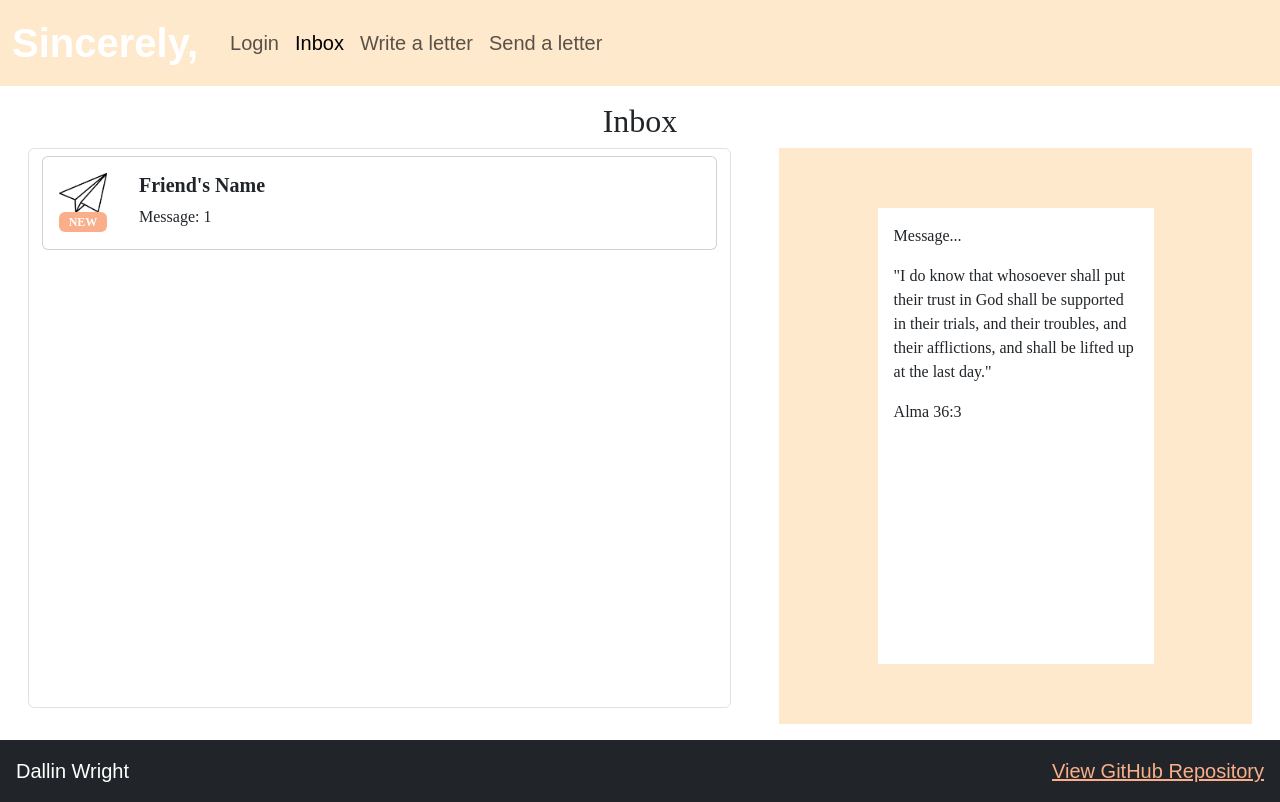
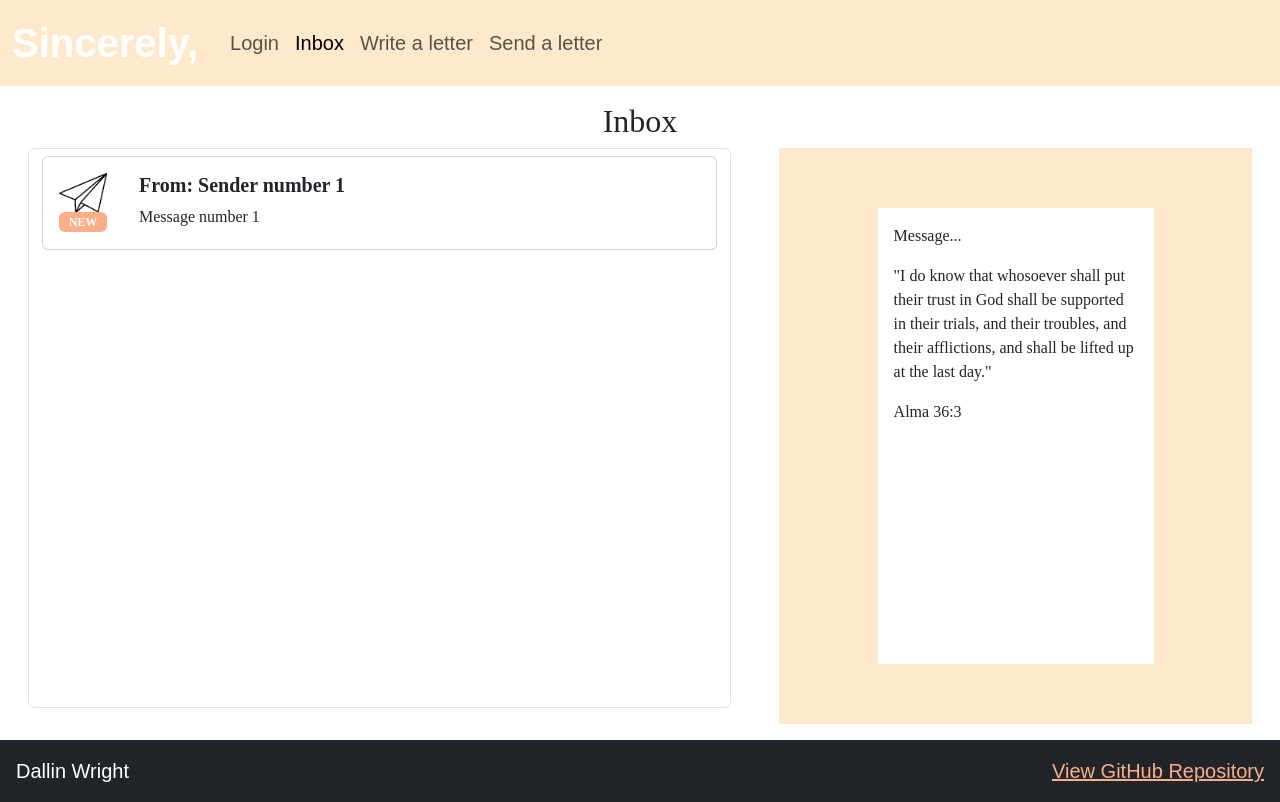
Before and after one commit to Leeway001Write/startup, a React (Vite) app: page /inbox in a window 1280 px wide. Built offline with nearby package versions, Linux system fonts and the light colour scheme; a web font is replaced by a local one.

Commit message:
JS Inbox: Messages are now an object indicating sender and content

```diff
--- a/src/inbox/inbox.jsx
+++ b/src/inbox/inbox.jsx
@@ -25,7 +25,7 @@ export default function Inbox() {
                 <div className="messages border rounded flex-fill overflow-y-scroll">
 
                     { messagesList.map((msg, i) => (
-                        <MessageCard key={i} text={msg} />
+                        <MessageCard key={i} sender={msg.sender} content={msg.content} />
                     ))}
 
                 </div>
--- a/src/inbox/messageCard.jsx
+++ b/src/inbox/messageCard.jsx
@@ -3,7 +3,7 @@ import './inbox.css';
 
 import plane from '../assets/paper-plane.png';
 
-export default function MessageCard({ text }) {
+export default function MessageCard({ sender, content }) {
     return (
         <button className="btn w-100">
             <div className="card d-flex flex-row justify-content-start">
@@ -12,8 +12,8 @@ export default function MessageCard({ text }) {
                     <div className="badge text-bg-secondary">NEW</div>
                 </div>
                 <div className="card-body">
-                    <h5 className="card-title text-start"><strong>Friend's Name</strong></h5>
-                    <p className="card-text text-start">{ text }</p>
+                    <h5 className="card-title text-start"><strong>From: { sender }</strong></h5>
+                    <p className="card-text text-start">{ content }</p>
                 </div>
             </div>
         </button>
--- a/src/inbox/simulatedMessaging.js
+++ b/src/inbox/simulatedMessaging.js
@@ -1,9 +1,15 @@
 export function simulateMessages(callback) {
-    var message = 1;
+    let message = 1;
 
     const intervalId = setInterval(() => {
-        callback(`Message: ${message}`);
+        callback(
+            {
+                sender: "Sender number " + message,
+                content: "Message number " + message
+            }
+        );
         message++;
+        from++;
     }, 5000);
 
     return () => clearInterval(intervalId); // Returns function to terminate interval
```
